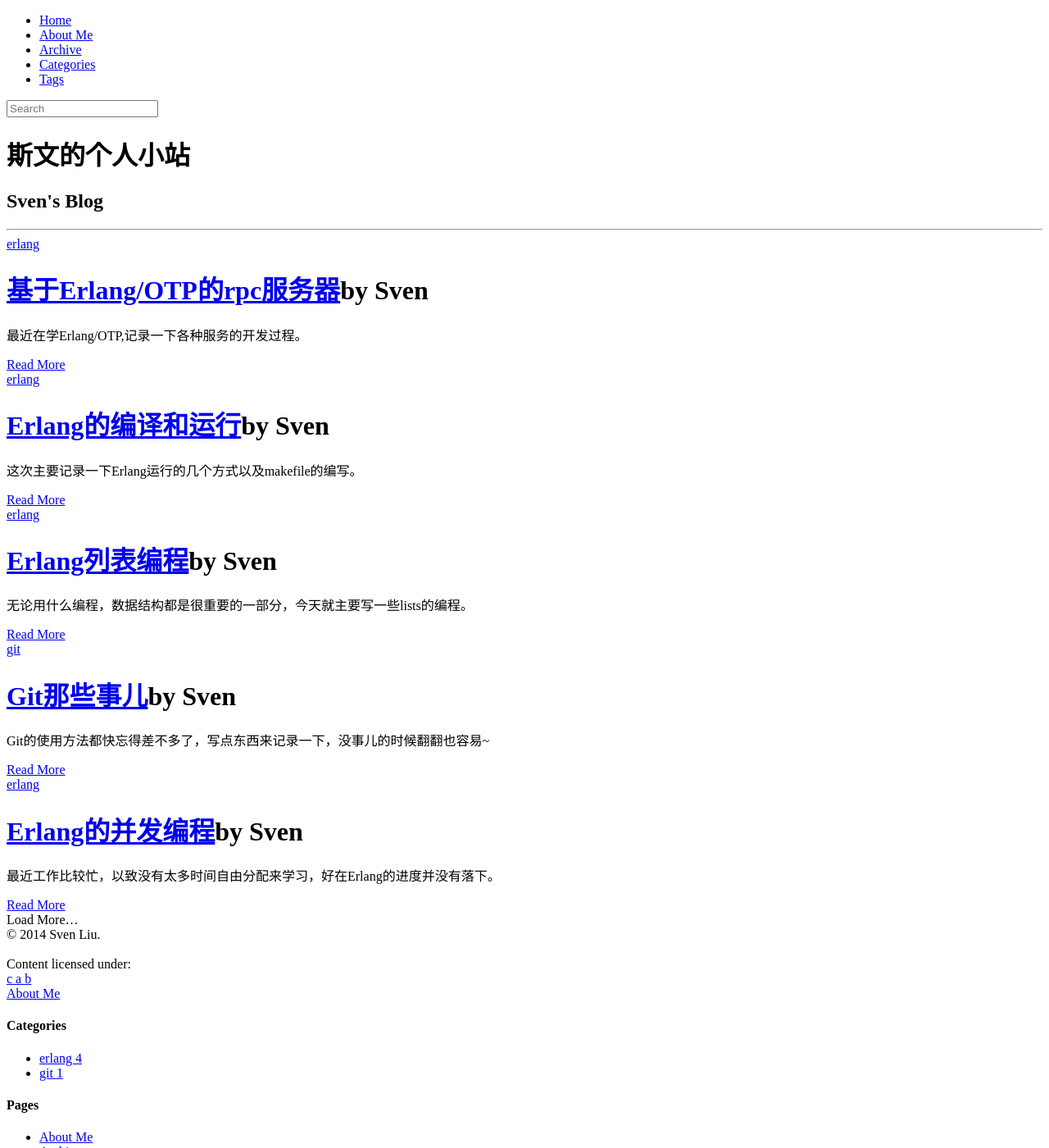
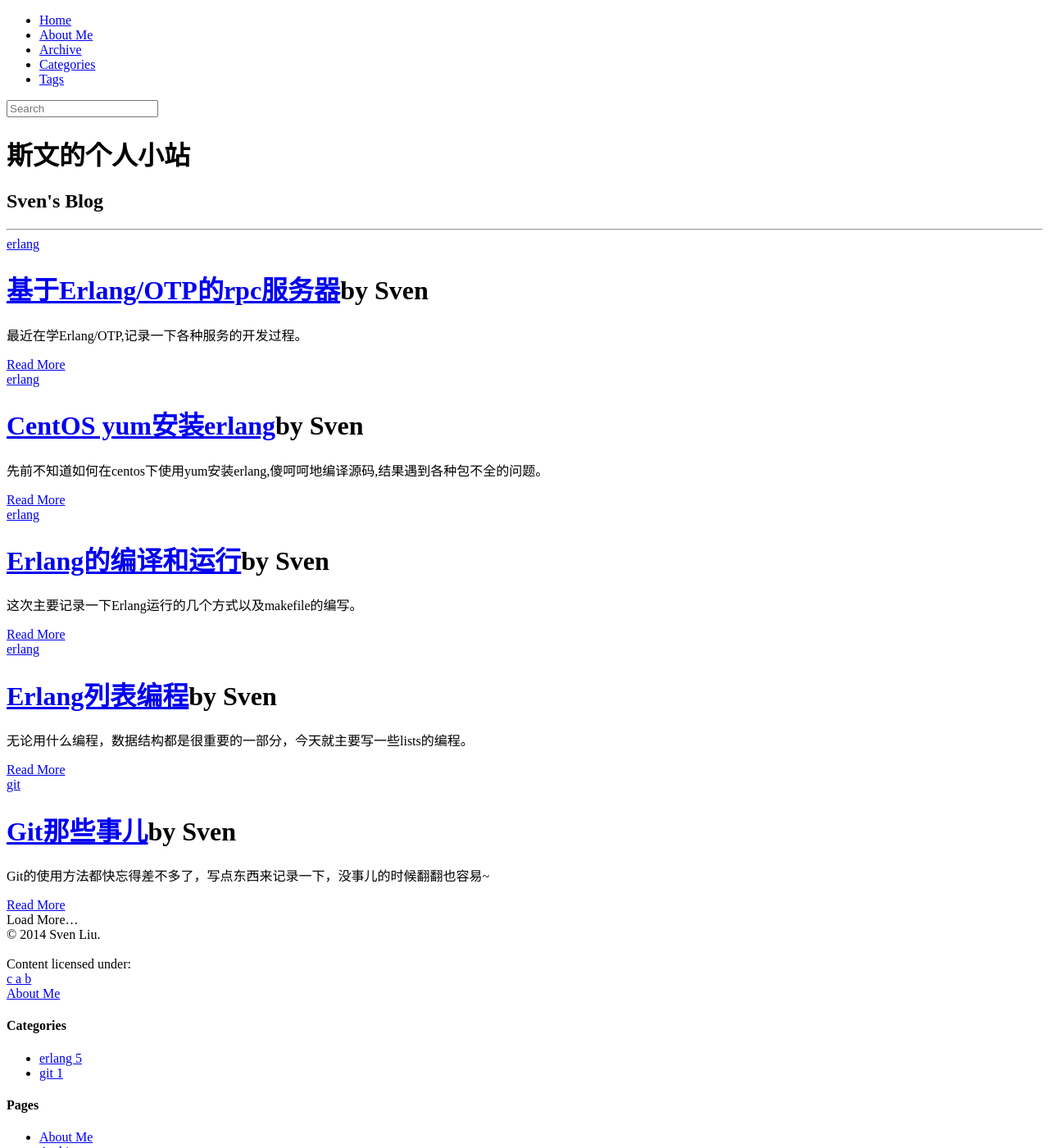
Before and after one commit to bucketheadv/simleyyt-mine, a Jekyll site: the page built from index.html, in a window 1280 px wide and 1400 px high. Shown: the whole window at 82% size. Built offline with Jekyll 4.4.1, drawn with Linux system fonts in a browser that asks for light colours; nearby versions of some CDN libraries; library files that are not in the unit come from our copies; the list of posts is cut into pages by our own code.

Commit message:
modify _config.yml

```diff
--- a/_config.yml
+++ b/_config.yml
@@ -62,7 +62,7 @@ paginate_path : ":num"
 #
 auto_loadmore : true
 
-port : 8080
+port : 80
 
 url : http://localhost
 
--- /dev/null
+++ b/_posts/2014-10-10-erlang-install-in-centos.md
@@ -0,0 +1,58 @@
+---
+layout: post
+category: erlang
+title: CentOS yum安装erlang
+tagline: by Sven
+tags: [Erlang,CentOS,yum]
+---
+
+先前不知道如何在centos下使用yum安装erlang,傻呵呵地编译源码,结果遇到各种包不全的问题。
+
+<!--more-->
+
+##添加Erlang Solutions key支持
+{% highlight c %}
+rpm --import http://binaries.erlang-solutions.com/debian/erlang_solutions.asc
+{% endhighlight %}
+
+##将erlang的repo文件添加到/etc/yum.repos.d/下
+{% highlight c %}
+wget http://binaries.erlang-solutions.com/rpm/centos/erlang_solutions.repo
+mv erlang_solutions.repo /etc/yum.repos.d/
+{% endhighlight %}
+
+##添加RPMforge支持(64位)
+{% highlight c %}
+wget http://packages.sw.be/rpmforge-release/rpmforge-release-0.5.2-2.el6.rf.x86_64.rpm
+{% endhighlight %}
+
+##导入key
+{% highlight c %}
+rpm --import http://apt.sw.be/RPM-GPG-KEY.dag.txt
+{% endhighlight %}
+
+##安装RPMforge
+{% highlight c %}
+rpm -i rpmforge-release-0.5.2-2.el6.rf.*.rpm
+{% endhighlight %}
+
+##更新并安装
+{% highlight c %}
+yum update
+yum install esl-erlang
+{% endhighlight %}
+
+###`安装到此完成了！下面就可以编码确认一下了！`
+网上问了一下大神，他给了一个更简单的方案：
+{% highlight c %}
+yum epel*
+yum install erlang
+{% endhighlight %}
+这种方法其实是用以下方法:
+{% highlight c %}
+rpm -ivh http://dl.fedoraproject.org/pub/epel/6/x86_64/epel-release-6-8.noarch.rpm
+rpm --import /etc/pki/rpm-gpg/RPM-GPG-KEY-EPEL-6
+yum install yum-priorities
+yum install erlang
+{% endhighlight %}
+此时确实可以用`yum install erlang`了,这种方式安装的包其实更全,最好使用这种方式安装。
```
Also changed, not shown: 17 other files.
